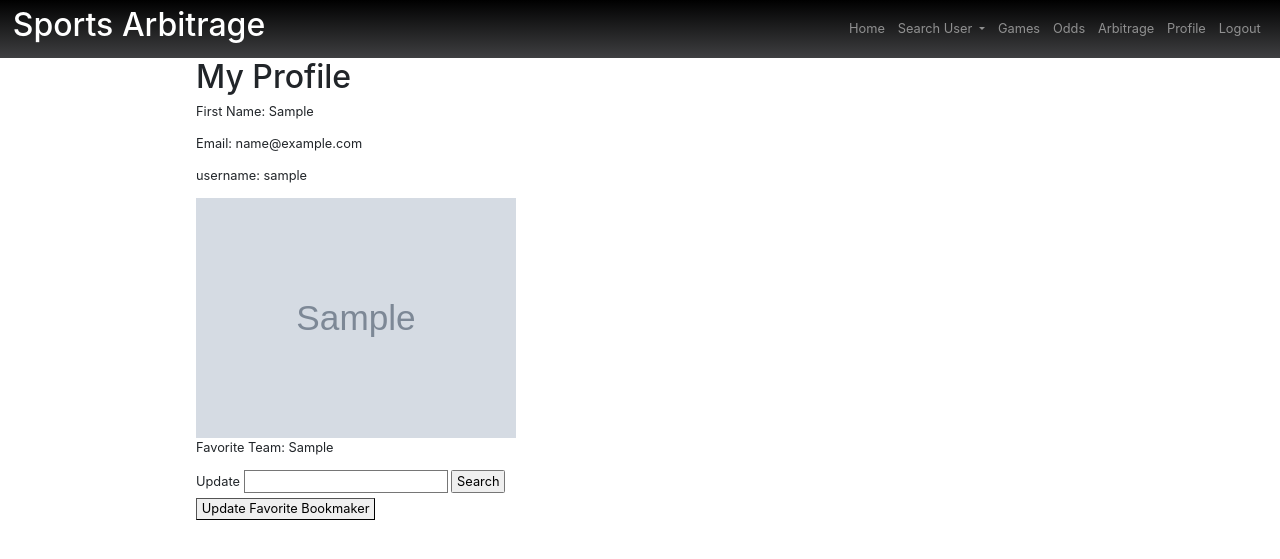
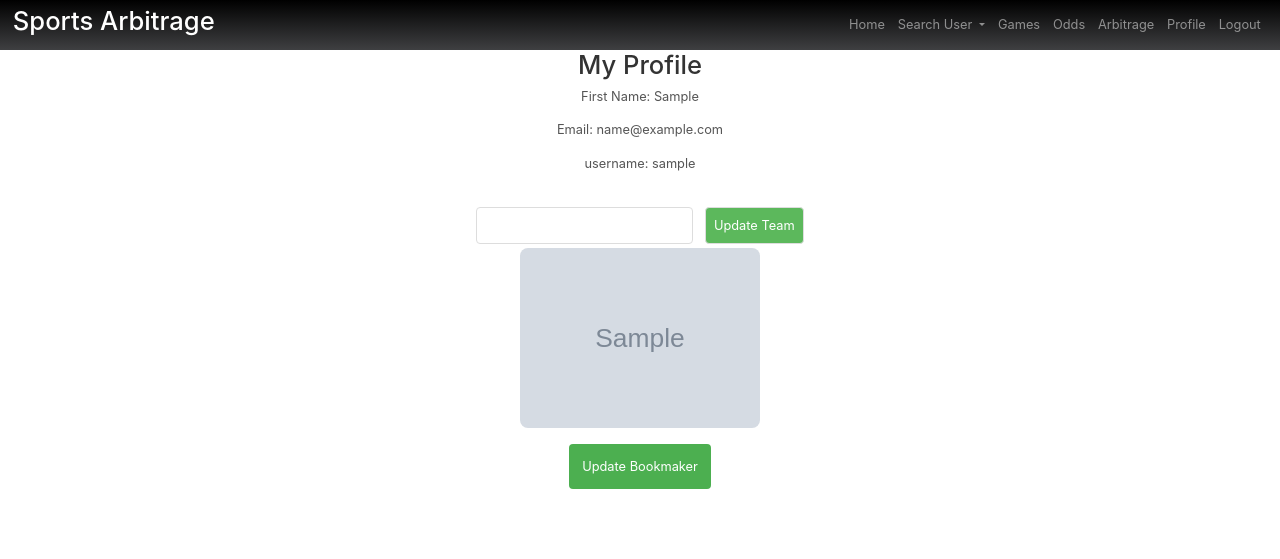
Before and after one commit to avkrishnamurthy/sports-arbitrage, a Flask app: a page that uses website/users/templates/my_profile.html in a window 1280 px wide. Shown: the top 559 px of the page. Run offline with Flask 3, Linux system fonts and the light colour scheme; a user stored in the database is signed in; tables that the repository leaves empty hold one stand-in row (values such as "Sample post"); grey boxes marked "Sample" are stand-in pictures; some libraries are stand-ins or nearby versions.

Commit message:
added live query for odds and built frontend for profile page (#13)

```diff
--- a/website/lines/templates/games.html
+++ b/website/lines/templates/games.html
@@ -56,7 +56,7 @@
                         {% for page_num in pagination.iter_pages() %}
                             {% if page_num %}
                                 {% if page_num != pagination.page %}
-                                <li><a href="{{ url_for('lines.search_games', page=page_num, date=request.args.get('date'), team1=request.args.get('team1'), team2=request.args.get('team2'), sport_title=request.args.get('sport_title')) }}">{{ page_num }}</a></li>
+                                <li><a href="{{ url_for('lines.search_games', page=page_num, date=request.args.get('date'), team1=request.args.get('team1'), team2=request.args.get('team2'), sport_title=request.args.get('sport_title'), live=request.args.get('live')) }}">{{ page_num }}</a></li>
                                 {% else %}
                                     <li class='active'>{{ page_num }}</li>
                                 {% endif %}
--- a/website/lines/templates/odds.html
+++ b/website/lines/templates/odds.html
@@ -29,6 +29,9 @@
         <label for="bookmaker">Bookmaker:</label>
         <input type="text" id="bookmaker" name="bookmaker">
 
+        <input type="checkbox" id="live" name="live" value="live">
+        <label for="live">Live</label>
+
         <input type="submit" value="Search">
     </form>
 
@@ -51,7 +54,7 @@
                         {% for page_num in pagination.iter_pages() %}
                             {% if page_num %}
                                 {% if page_num != pagination.page %}
-                                <li><a href="{{ url_for('lines.odds', page=page_num, date=request.args.get('date'), team1=request.args.get('team1'), team2=request.args.get('team2'), bookmaker=request.args.get('bookmaker')) }}">{{ page_num }}</a></li>
+                                <li><a href="{{ url_for('lines.odds', page=page_num, date=request.args.get('date'), team1=request.args.get('team1'), team2=request.args.get('team2'), bookmaker=request.args.get('bookmaker'), live=request.args.get('live')) }}">{{ page_num }}</a></li>
                                 {% else %}
                                     <li class='active'>{{ page_num }}</li>
                                 {% endif %}
--- a/website/users/static/my_profile.css
+++ b/website/users/static/my_profile.css
@@ -1,3 +1,58 @@
+/* body {
+  font-family: 'Arial', sans-serif;
+  background-color: rgb(221, 221, 221);
+  margin: 0;
+  padding: 20px;
+  display: flex;
+  flex-direction: column;
+  align-items: center;
+} */
+
+h1 {
+  color: #333;
+  font-size: 2em; /* Adjusted font size */
+}
+
+/* Adjustments for the user details to align them nicely */
+.user-details {
+  display: flex;
+  flex-direction: column;
+  align-items: center;
+  width: 100%;
+  max-width: 600px; /* Set a max-width for better spacing */
+  margin: auto;
+}
+
+.user-details img {
+  max-width: 100%; /* Make image responsive */
+  height: auto;
+  border-radius: 10px; /* Optional: to give the image rounded corners */
+}
+
+.user-details p {
+  font-size: 1em; /* Adjusted font size */
+  color: #555;
+  line-height: 1.6;
+  text-align: center;
+}
+
+/* Dropdown and button styling */
+.dropdown {
+  position: relative;
+  display: inline-block;
+}
+
+.dropbtn {
+  background-color: #4CAF50;
+  color: white;
+  padding: 16px;
+  font-size: 16px;
+  border: none;
+  cursor: pointer;
+  border-radius: 5px; /* Rounded corners for the dropdown button */
+  margin-top: 20px; /* Space above the dropdown */
+}
+
 .dropdown-content {
   display: none;
   position: absolute;
@@ -5,9 +60,57 @@
   min-width: 160px;
   box-shadow: 0px 8px 16px 0px rgba(0,0,0,0.2);
   z-index: 1;
+  left: 50%;
+  transform: translateX(-50%); /* Center the dropdown under the button */
 }
 
-  /* Style to show the dropdown content */
 .show {
   display: block;
 }
+
+/* Form styling */
+form {
+  margin-top: 20px; /* Space above the form */
+}
+
+form input[type=text], form input[type=submit] {
+  padding: 10px;
+  margin: 5px;
+  border-radius: 5px; /* Rounded corners for input fields */
+  border: 1px solid #ddd;
+}
+
+form input[type=submit] {
+  background-color: #5cb85c;
+  color: white;
+  cursor: pointer;
+}
+
+img {
+  width: 50%;
+  height: 50%;
+}
+
+table {
+    width: 100%;
+    border-collapse: collapse;
+    margin-top: 20px;
+}
+th, td {
+    padding: 15px;
+    text-align: center;
+    border-bottom: 1px solid #ddd;
+}
+tr:nth-child(even) {
+    background-color: #f9f9f9;
+}
+tr:nth-child(odd) {
+    background-color: #fff;
+}
+.card-row {
+    box-shadow: 0 2px 5px rgba(0, 0, 0, 0.1);
+    margin-bottom: 10px;
+    background-color: white;
+    border-radius: 5px;
+    overflow: hidden;
+}
--- a/website/users/templates/my_profile.html
+++ b/website/users/templates/my_profile.html
@@ -8,42 +8,41 @@
 </head>
 <body>
     {% if current_user %}
+    <div class="user-details">
     <h1>My Profile</h1>
         <p>First Name: {{current_user.first_name}}</p>
         <p>Email: {{current_user.email}}</p>
         <p>username: {{current_user.username}}</p>
-        <img src={{favorite_bookmaker.image}}>
-        <p>Favorite Team: {{current_user.favorite_team}}
             <form method="post" action="{{ url_for('users.favorite_team', username=current_user.username) }}">
-                <label for="team">Update</label>
                 <input type="text" id="team" name="team">
-                <input type="submit" value="Search">
+                <input type="submit" value="Update Team">
             </form>
+            <img src={{favorite_bookmaker.image}}>
         <div class="dropdown">
-            <button id="dropbtn" class="dropbtn">Update Favorite Bookmaker</button>
+            <button id="dropbtn" class="dropbtn">Update Bookmaker</button>
             <div id="bookmakerDropdown" class="dropdown-content">
                 {% for bookmaker in bookmakers %}
                 <button id="bookmaker-button" onclick="setFavorite('{{ current_user.username}}', '{{bookmaker.id }}')" class="set-favorite-bookmaker-{{bookmaker.id}}">{{bookmaker.title}}</button>
                 {% endfor %}
             </div>
         </div>
+    </div>
+    <br>
         {% if games %}
-        <h2>Upcoming {{current_user.favorite_team}} Games:</h2>
+        <h2 align="center">Upcoming {{current_user.favorite_team}} Games:</h2>
         <table>
             <thead>
                 <tr>
-                    <th>Sport</th>
-                    <th>Home Team</th>
-                    <th>Away Team</th>
-                    <th>Commence Time</th>
-                    <th>Home Team Odds</th>
-                    <th>Away Team Odds</th>
+                    <th>Home</th>
+                    <th>Away</th>
+                    <th>Start Time</th>
+                    <th>Home Odds</th>
+                    <th>Away Odds</th>
                 </tr>
             </thead>
             <tbody>
                 {% for game in games %}
                 <tr>
-                    <td>{{ game.sport_title }}</td>
                     <td>{{ game.home_team }}</td>
                     <td>{{ game.away_team }}</td>
                     <td>{{ game.commence_time }}</td>
--- a/website/users/users.py
+++ b/website/users/users.py
@@ -1,6 +1,7 @@
 from datetime import datetime
 from flask import Blueprint, render_template, request, flash, jsonify, redirect, url_for
 from flask_login import login_required, current_user
+import pytz
 from website import db
 import requests
 import json
@@ -35,8 +36,8 @@ def profile(username):
         return redirect(url_for("home.home", _external=True))
 
     if current_user.username == username:
+        games_odds_modified = []
         bookmakers = Bookmakers.query.all()
-        games = None
         if current_user.favorite_team:
             now = datetime.now()
             games_odds = db.session.query(Games) \
@@ -58,7 +59,34 @@ def profile(username):
                 .filter((Games.commence_time > now)) \
                 .filter((Odds.bookmaker_id == current_user.favorite_bookmaker_id) | (Odds.bookmaker_id.is_(None))) \
                 .all()
-        return render_template('my_profile.html', current_user = current_user, favorite_bookmaker=favorite_bookmaker, bookmakers=bookmakers, games=games_odds)
+
+
+            for game_odd in games_odds:
+                eastern = pytz.timezone('US/Eastern')
+                commence_time_eastern = game_odd.commence_time
+                if commence_time_eastern:
+                    commence_time_eastern = commence_time_eastern.astimezone(eastern)
+                    commence_time_eastern = commence_time_eastern.strftime('%b %d, %-I:%M %p ET')
+
+                game_odd_dict = {
+                    'id': game_odd.id,
+                    'sport_key': game_odd.sport_key,
+                    'sport_title': game_odd.sport_title,
+                    'commence_time': commence_time_eastern,
+                    'completed': game_odd.completed,
+                    'home_team': game_odd.home_team,
+                    'away_team': game_odd.away_team,
+                    'home_team_score': game_odd.home_team_score,
+                    'away_team_score': game_odd.away_team_score,
+                    'last_update': game_odd.last_update,
+                    'home_team_odds': f"+{game_odd.home_team_odds}" if game_odd.home_team_odds > 0 else game_odd.home_team_odds,
+                    'away_team_odds': f"+{game_odd.away_team_odds}" if game_odd.away_team_odds > 0 else game_odd.away_team_odds
+                }
+
+                games_odds_modified.append(game_odd_dict)
+
+
+        return render_template('my_profile.html', current_user = current_user, favorite_bookmaker=favorite_bookmaker, bookmakers=bookmakers, games=games_odds_modified)
     return render_template('profile.html', current_user = current_user, user=user, favorite_bookmaker=favorite_bookmaker)
 
 
```
Also changed, not shown: website/lines/lines.py (+15 -0 lines), website/users/static/profile.css (added, +120 -0 lines), website/users/templates/profile.html (+8 -2 lines). Lines whose indentation alone changed are shown as unchanged.
